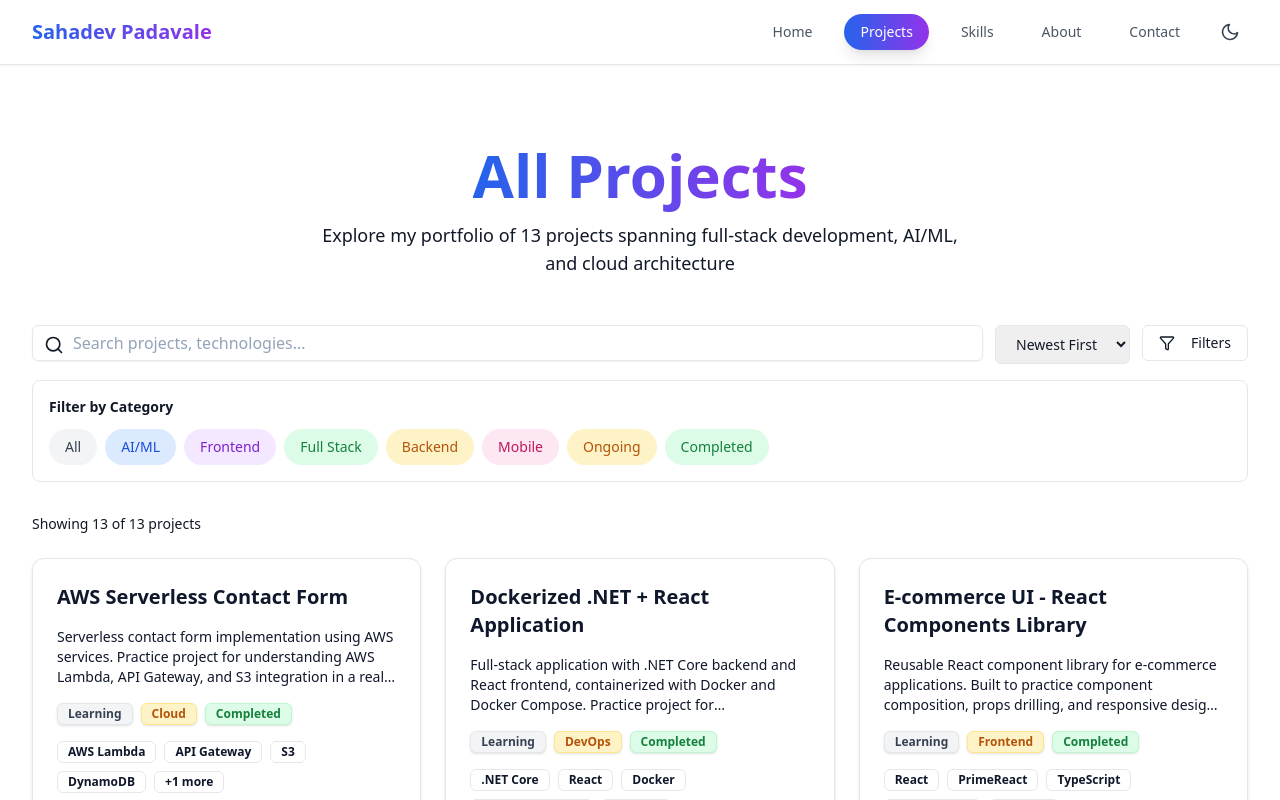
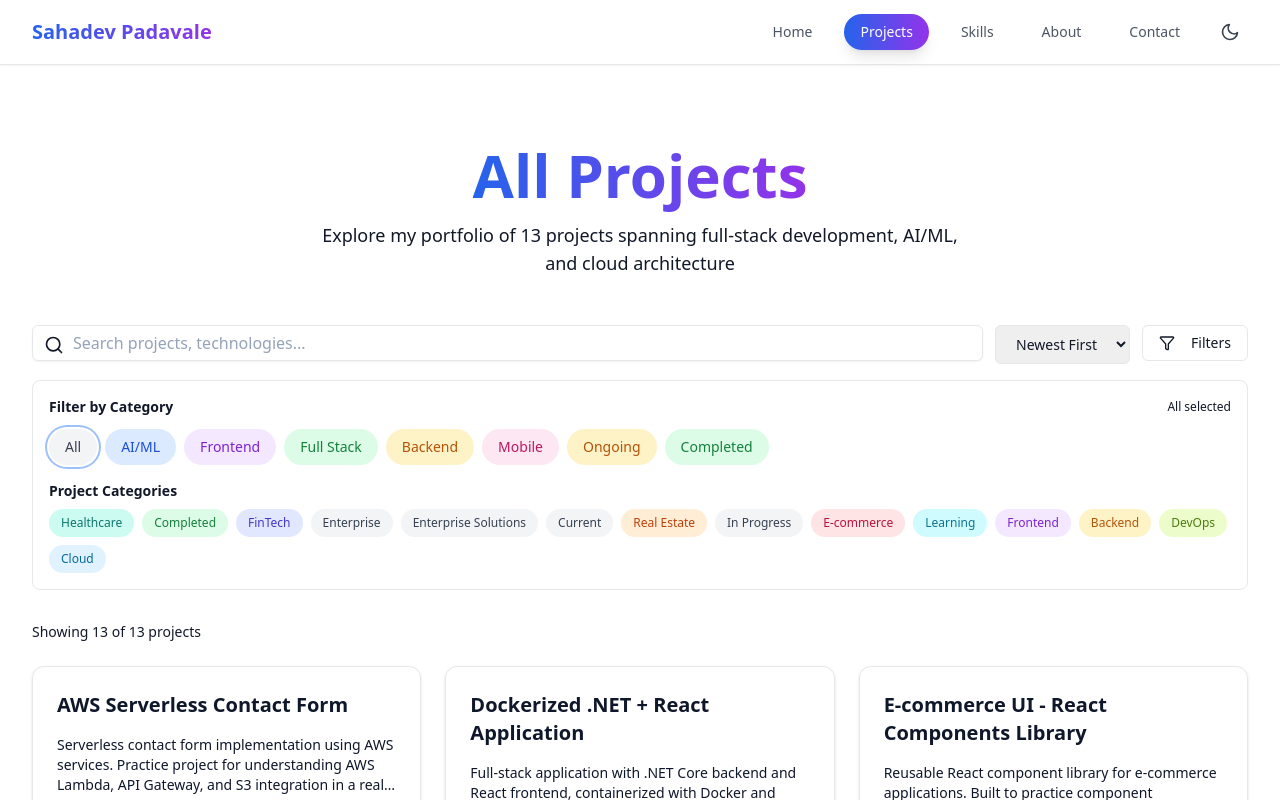
Before and after one commit to sada2612/SahadevPortfolio, a React (Create React App) app: page /projects in a window 1280 px wide. Both pictures are taken after a click on the button "Filters". Shown: the top 800 px of the page. Built offline with nearby package versions, Linux system fonts and the light colour scheme.

Commit message:
.env added

```diff
--- a/src/components/Home/AllProject.jsx
+++ b/src/components/Home/AllProject.jsx
@@ -1,13 +1,14 @@
 import React, { useState, useEffect } from 'react';
-import { Search, Filter, ArrowRight } from 'lucide-react';
+import { Search, Filter, ArrowRight, X } from 'lucide-react';
 
 const AllProjects = () => {
   const [searchQuery, setSearchQuery] = useState('');
   const [sortOption, setSortOption] = useState('date-desc');
   const [filteredProjects, setFilteredProjects] = useState([]);
   const [showFilters, setShowFilters] = useState(false);
+  const [selectedCategories, setSelectedCategories] = useState(['All']);
 
-  // Projects data
+  // Projects data (same as before)
   const projects = [
     {
     id: 1,
@@ -232,6 +233,15 @@ const projects = [
     { value: "category", label: "Category" }
   ];
 
+  // Get all unique categories from projects
+  const getAllProjectCategories = () => {
+    const allCategories = new Set();
+    projects.forEach(project => {
+      project.categories.forEach(cat => allCategories.add(cat));
+    });
+    return Array.from(allCategories);
+  };
+
   // Filter and sort projects
   useEffect(() => {
     let results = [...projects];
@@ -243,6 +253,16 @@ const projects = [
         project.description.toLowerCase().includes(searchQuery.toLowerCase()) ||
         project.technologies.some(tech => tech.toLowerCase().includes(searchQuery.toLowerCase()))
       );
+    }
+
+    // Apply category filter
+    if (selectedCategories.length > 0 && !selectedCategories.includes('All')) {
+      results = results.filter(project => {
+        // Check if project has at least one category in selectedCategories
+        return project.categories.some(category =>
+          selectedCategories.includes(category)
+        );
+      });
     }
 
     // Apply sorting
@@ -264,7 +284,37 @@ const projects = [
     });
 
     setFilteredProjects(results);
-  }, [searchQuery, sortOption]);
+  }, [searchQuery, sortOption, selectedCategories]);
+
+  // Handle category selection
+  const handleCategorySelect = (category) => {
+    if (category === 'All') {
+      // If "All" is clicked, clear other selections and select only "All"
+      setSelectedCategories(['All']);
+    } else {
+      // Remove "All" if it's currently selected
+      const newSelected = selectedCategories.includes('All')
+        ? []
+        : [...selectedCategories];
+
+      // Toggle the category
+      if (newSelected.includes(category)) {
+        // Remove category
+        const updated = newSelected.filter(cat => cat !== category);
+        // If no categories selected, default to "All"
+        setSelectedCategories(updated.length > 0 ? updated : ['All']);
+      } else {
+        // Add category
+        setSelectedCategories([...newSelected, category]);
+      }
+    }
+  };
+
+  // Clear all filters
+  const clearAllFilters = () => {
+    setSelectedCategories(['All']);
+    setSearchQuery('');
+  };
 
   // Get category color
   const getCategoryColor = (category) => {
@@ -275,7 +325,16 @@ const projects = [
       'Backend': 'bg-amber-100 text-amber-700 border-amber-200 dark:bg-amber-950/50 dark:text-amber-300 dark:border-amber-800',
       'Mobile': 'bg-pink-100 text-pink-700 border-pink-200 dark:bg-pink-950/50 dark:text-pink-300 dark:border-pink-800',
       'Ongoing': 'bg-amber-100 text-amber-700 border-amber-200 dark:bg-amber-900/50 dark:text-amber-300 dark:border-amber-700',
-      'Completed': 'bg-green-100 text-green-700 border-green-200 dark:bg-green-900/50 dark:text-green-300 dark:border-green-700'
+      'Completed': 'bg-green-100 text-green-700 border-green-200 dark:bg-green-900/50 dark:text-green-300 dark:border-green-700',
+      'Healthcare': 'bg-teal-100 text-teal-700 border-teal-200 dark:bg-teal-950/50 dark:text-teal-300 dark:border-teal-800',
+      'FinTech': 'bg-indigo-100 text-indigo-700 border-indigo-200 dark:bg-indigo-950/50 dark:text-indigo-300 dark:border-indigo-800',
+      'Enterprise': 'bg-gray-100 text-gray-700 border-gray-200 dark:bg-gray-800 dark:text-gray-300 dark:border-gray-700',
+      'Enterprise Solutions': 'bg-gray-100 text-gray-700 border-gray-200 dark:bg-gray-800 dark:text-gray-300 dark:border-gray-700',
+      'Real Estate': 'bg-orange-100 text-orange-700 border-orange-200 dark:bg-orange-950/50 dark:text-orange-300 dark:border-orange-800',
+      'E-commerce': 'bg-rose-100 text-rose-700 border-rose-200 dark:bg-rose-950/50 dark:text-rose-300 dark:border-rose-800',
+      'Learning': 'bg-cyan-100 text-cyan-700 border-cyan-200 dark:bg-cyan-950/50 dark:text-cyan-300 dark:border-cyan-800',
+      'DevOps': 'bg-lime-100 text-lime-700 border-lime-200 dark:bg-lime-950/50 dark:text-lime-300 dark:border-lime-800',
+      'Cloud': 'bg-sky-100 text-sky-700 border-sky-200 dark:bg-sky-950/50 dark:text-sky-300 dark:border-sky-800'
     };
     return colors[category] || 'bg-gray-100 text-gray-700 border-gray-200 dark:bg-gray-800 dark:text-gray-300 dark:border-gray-700';
   };
@@ -286,6 +345,9 @@ const projects = [
       ? 'bg-green-100 text-green-700 border-green-200 dark:bg-green-900/50 dark:text-green-300 dark:border-green-700'
       : 'bg-amber-100 text-amber-700 border-amber-200 dark:bg-amber-900/50 dark:text-amber-300 dark:border-amber-700';
   };
+
+  // Get active categories from projects
+  const activeCategories = getAllProjectCategories();
 
   return (
     <div className="min-h-screen bg-background py-20">
@@ -337,34 +399,121 @@ const projects = [
             </div>
           </div>
 
+          {/* Active Filters */}
+          {(selectedCategories.length > 0 && !(selectedCategories.length === 1 && selectedCategories[0] === 'All')) || searchQuery ? (
+            <div className="mb-4 p-4 dark:border-slate-700 rounded-lg border border-border bg-card">
+              <div className="flex items-center justify-between mb-2">
+                <h3 className="text-sm font-semibold text-foreground">Active Filters</h3>
+                <button
+                  onClick={clearAllFilters}
+                  className="inline-flex items-center gap-1 text-xs text-muted-foreground hover:text-foreground transition-colors"
+                >
+                  <X className="h-3 w-3" />
+                  Clear all
+                </button>
+              </div>
+              <div className="flex flex-wrap gap-2">
+                {searchQuery && (
+                  <div className="inline-flex items-center gap-1 rounded-full bg-primary/10 px-3 py-1 text-xs font-medium text-primary">
+                    Search: "{searchQuery}"
+                    <button
+                      onClick={() => setSearchQuery('')}
+                      className="ml-1 hover:bg-primary/20 rounded-full p-0.5"
+                    >
+                      <X className="h-3 w-3" />
+                    </button>
+                  </div>
+                )}
+                {selectedCategories.map(category => category !== 'All' && (
+                  <div
+                    key={category}
+                    className="inline-flex items-center gap-1 rounded-full bg-primary/10 px-3 py-1 text-xs font-medium text-primary"
+                  >
+                    {category}
+                    <button
+                      onClick={() => handleCategorySelect(category)}
+                      className="ml-1 hover:bg-primary/20 rounded-full p-0.5"
+                    >
+                      <X className="h-3 w-3" />
+                    </button>
+                  </div>
+                ))}
+              </div>
+            </div>
+          ) : null}
+
           {/* Category Filters */}
           {showFilters && (
             <div className="mb-4 p-4 dark:border-slate-700 rounded-lg border border-border bg-card">
-              <h3 className="mb-3 text-sm font-semibold text-foreground">Filter by Category</h3>
+              <div className="flex items-center justify-between mb-3">
+                <h3 className="text-sm font-semibold text-foreground">Filter by Category</h3>
+                <span className="text-xs text-muted-foreground">
+                  {selectedCategories.length > 0 && !(selectedCategories.length === 1 && selectedCategories[0] === 'All')
+                    ? `${selectedCategories.length} selected`
+                    : 'All selected'}
+                </span>
+              </div>
               <div className="flex flex-wrap gap-2">
                 {categories.map(category => (
                   <button
                     key={category}
-                    className={`rounded-full px-4 py-2 text-sm font-medium transition-all duration-200 ${getCategoryColor(category)} hover:opacity-80`}
-                    onClick={() => {
-                      // Implement category filtering logic here
-                      console.log(`Filter by ${category}`);
-                    }}
+                    className={`rounded-full px-4 py-2 text-sm font-medium transition-all duration-200 ${getCategoryColor(category)} hover:opacity-80 ${
+                      selectedCategories.includes(category)
+                        ? 'ring-2 ring-primary ring-offset-2 dark:ring-offset-gray-900'
+                        : ''
+                    }`}
+                    onClick={() => handleCategorySelect(category)}
+                  >
+                    {category}
+                  </button>
+                ))}
+              </div>
+
+              {/* Additional categories from projects */}
+              <div className="mt-4">
+                <h4 className="mb-2 text-sm font-semibold text-foreground">Project Categories</h4>
+                <div className="flex flex-wrap gap-2">
+                  {activeCategories.map(category => (
+                    <button
+                      key={category}
+                      className={`rounded-full px-3 py-1.5 text-xs font-medium transition-all duration-200 ${getCategoryColor(category)} hover:opacity-80 ${
+                        selectedCategories.includes(category)
+                          ? 'ring-2 ring-primary ring-offset-2 dark:ring-offset-gray-900'
+                          : ''
+                      }`}
+                      onClick={() => handleCategorySelect(category)}
                     >
                       {category}
                     </button>
                   ))}
                 </div>
               </div>
+            </div>
           )}
         </div>
 
         {/* Project Count */}
-        <div className="mb-6 text-sm text-muted-foreground">
+        <div className="mb-6 flex items-center justify-between">
+          <div className="text-sm text-muted-foreground">
             Showing {filteredProjects.length} of {projects.length} projects
+            {selectedCategories.length > 0 && !(selectedCategories.length === 1 && selectedCategories[0] === 'All') && (
+              <span className="ml-2">
+                • Filtered by: {selectedCategories.join(', ')}
+              </span>
+            )}
+          </div>
+          {filteredProjects.length === 0 && (
+            <button
+              onClick={clearAllFilters}
+              className="text-sm text-primary hover:underline"
+            >
+              Clear filters
+            </button>
+          )}
         </div>
 
         {/* Projects Grid */}
+        {filteredProjects.length > 0 ? (
           <div className="grid gap-6 sm:grid-cols-2 lg:grid-cols-3">
             {filteredProjects.map(project => (
               <div key={project.id} className="group">
@@ -449,6 +598,23 @@ const projects = [
               </div>
             ))}
           </div>
+        ) : (
+          <div className="py-16 text-center">
+            <div className="mx-auto mb-4 h-16 w-16 rounded-full bg-muted flex items-center justify-center">
+              <Search className="h-8 w-8 text-muted-foreground" />
+            </div>
+            <h3 className="mb-2 text-xl font-semibold text-foreground">No projects found</h3>
+            <p className="mb-6 text-muted-foreground">
+              Try adjusting your search or filter criteria
+            </p>
+            <button
+              onClick={clearAllFilters}
+              className="inline-flex items-center gap-2 rounded-lg bg-primary px-4 py-2 text-sm font-medium text-white hover:bg-primary/90 transition-colors"
+            >
+              Clear all filters
+            </button>
+          </div>
+        )}
       </div>
     </div>
   );
--- a/src/components/Home/HeroSection.jsx
+++ b/src/components/Home/HeroSection.jsx
@@ -64,14 +64,14 @@ const HeroSection = () => {
 
             </div>
 
-            <p class="text-lg text-gray-700 dark:text-gray-300 leading-relaxed">
-              Crafting high-performance <span class="font-semibold">full-stack solutions</span> for
-              <span class="font-semibold"> Banking</span> and <span class="font-semibold">Healthcare</span> platforms using
-              <span class="font-semibold"> .NET Core</span>, <span class="font-semibold"> Angular</span>, and
-              <span class="font-semibold"> React</span>. Passionate about
-              <span class="font-semibold"> cloud-native architectures</span>,
-              <span class="font-semibold"> microservices</span>, and scalable systems on
-              <span class="font-semibold"> AWS & Azure</span>.
+            <p className="text-lg text-gray-700 dark:text-gray-300 leading-relaxed">
+              Crafting high-performance <span className="font-semibold">full-stack solutions</span> for
+              <span className="font-semibold"> Banking</span> and <span className="font-semibold">Healthcare</span> platforms using
+              <span className="font-semibold"> .NET Core</span>, <span className="font-semibold"> Angular</span>, and
+              <span className="font-semibold"> React</span>. Passionate about
+              <span className="font-semibold"> cloud-native architectures</span>,
+              <span className="font-semibold"> microservices</span>, and scalable systems on
+              <span className="font-semibold"> AWS & Azure</span>.
             </p>
 
 
--- a/src/pages/About.jsx
+++ b/src/pages/About.jsx
@@ -217,7 +217,7 @@ const performanceMetrics = [
               <div className="mb-6 flex justify-center">
                 <div className="relative h-40 w-40 overflow-hidden rounded-full bg-gradient-to-br from-blue-100 to-purple-100 dark:from-blue-900/50 dark:to-purple-900/50 p-1">
                   <div className="relative h-full w-full overflow-hidden rounded-full bg-background">
-                    <img alt="Cristopher Coronado" decoding="async" data-nimg="fill" class="object-cover" sizes="100vw" src="/images/profile/Sahadev.png"
+                    <img alt="Cristopher Coronado" decoding="async" data-nimg="fill" className="object-cover" sizes="100vw" src="/images/profile/Sahadev.png"
                       style={{
                         position: "absolute",
                         height: "100%",
```
Also changed, not shown: src/pages/Contact.jsx (+7 -17 lines), 1 other file (tests, documents, lock files or other folders). Lines whose indentation alone changed are shown as unchanged.
